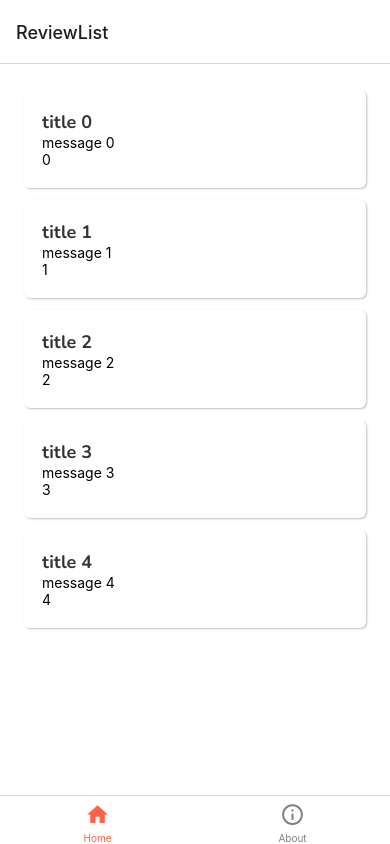
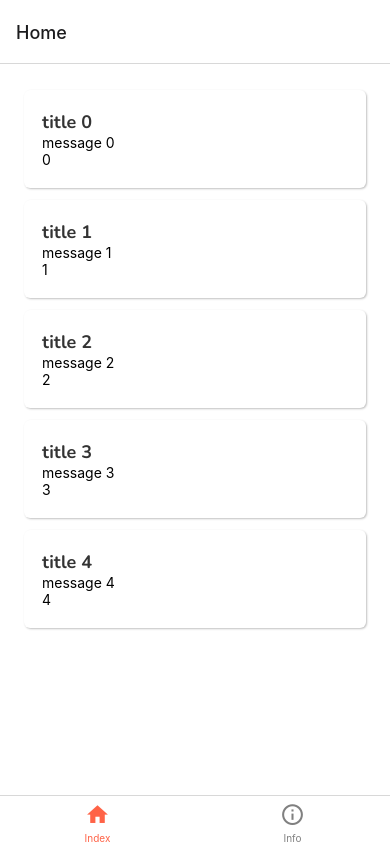
Before and after one commit to ChenHuei/expo-tutorial, a React Native app: screen /Home in a window 390 px wide. Built offline with nearby package versions, Linux system fonts and the light colour scheme.

Commit message:
update routes

```diff
--- a/App.tsx
+++ b/App.tsx
@@ -7,7 +7,7 @@ import * as Font from 'expo-font';
 import AppLoading from 'expo-app-loading';
 
 import { HomeStackScreen } from '@routes/home';
-import About from '@views/About';
+import { AboutStackScreen } from '@routes/about';
 
 const Tab = createBottomTabNavigator();
 
@@ -15,10 +15,10 @@ const getTabIconName = (routeName: string, focused: boolean) => {
   let iconName;
 
   switch (routeName) {
-    case 'Home':
+    case 'Index':
       iconName = focused ? 'home' : 'home-outline';
       break;
-    case 'About':
+    case 'Info':
       iconName = focused ? 'information' : 'information-outline';
       break;
     default:
@@ -47,8 +47,8 @@ export default function App() {
             headerShown: false,
           })}
         >
-          <Tab.Screen name="Home" component={HomeStackScreen} />
-          <Tab.Screen name="About" component={About} />
+          <Tab.Screen name="Index" component={HomeStackScreen} />
+          <Tab.Screen name="Info" component={AboutStackScreen} />
         </Tab.Navigator>
       </NavigationContainer>
       <StatusBar style="auto" />
--- /dev/null
+++ b/src/routes/about.tsx
@@ -0,0 +1,13 @@
+import { createNativeStackNavigator } from '@react-navigation/native-stack';
+
+import About from '@views/About';
+
+const Stack = createNativeStackNavigator();
+
+export const AboutStackScreen = () => {
+  return (
+    <Stack.Navigator initialRouteName="About">
+      <Stack.Screen name="About" component={About} />
+    </Stack.Navigator>
+  );
+};
--- a/src/routes/home.tsx
+++ b/src/routes/home.tsx
@@ -7,8 +7,8 @@ const Stack = createNativeStackNavigator();
 
 export const HomeStackScreen = () => {
   return (
-    <Stack.Navigator initialRouteName="ReviewList">
-      <Stack.Screen name="ReviewList" component={Home} />
+    <Stack.Navigator initialRouteName="Home">
+      <Stack.Screen name="Home" component={Home} />
       <Stack.Screen name="ReviewDetail" component={ReviewDetail} />
     </Stack.Navigator>
   );
```
